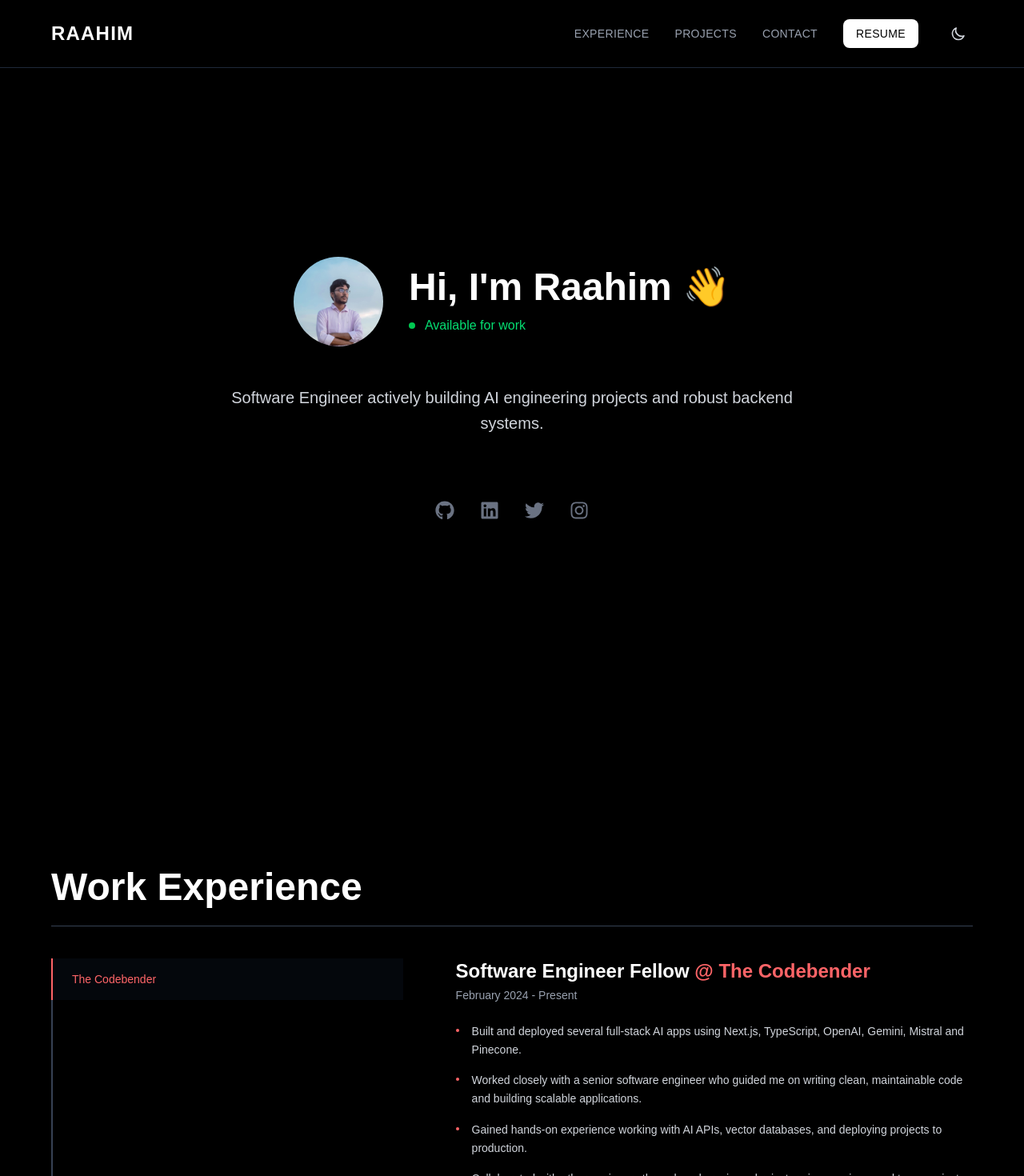
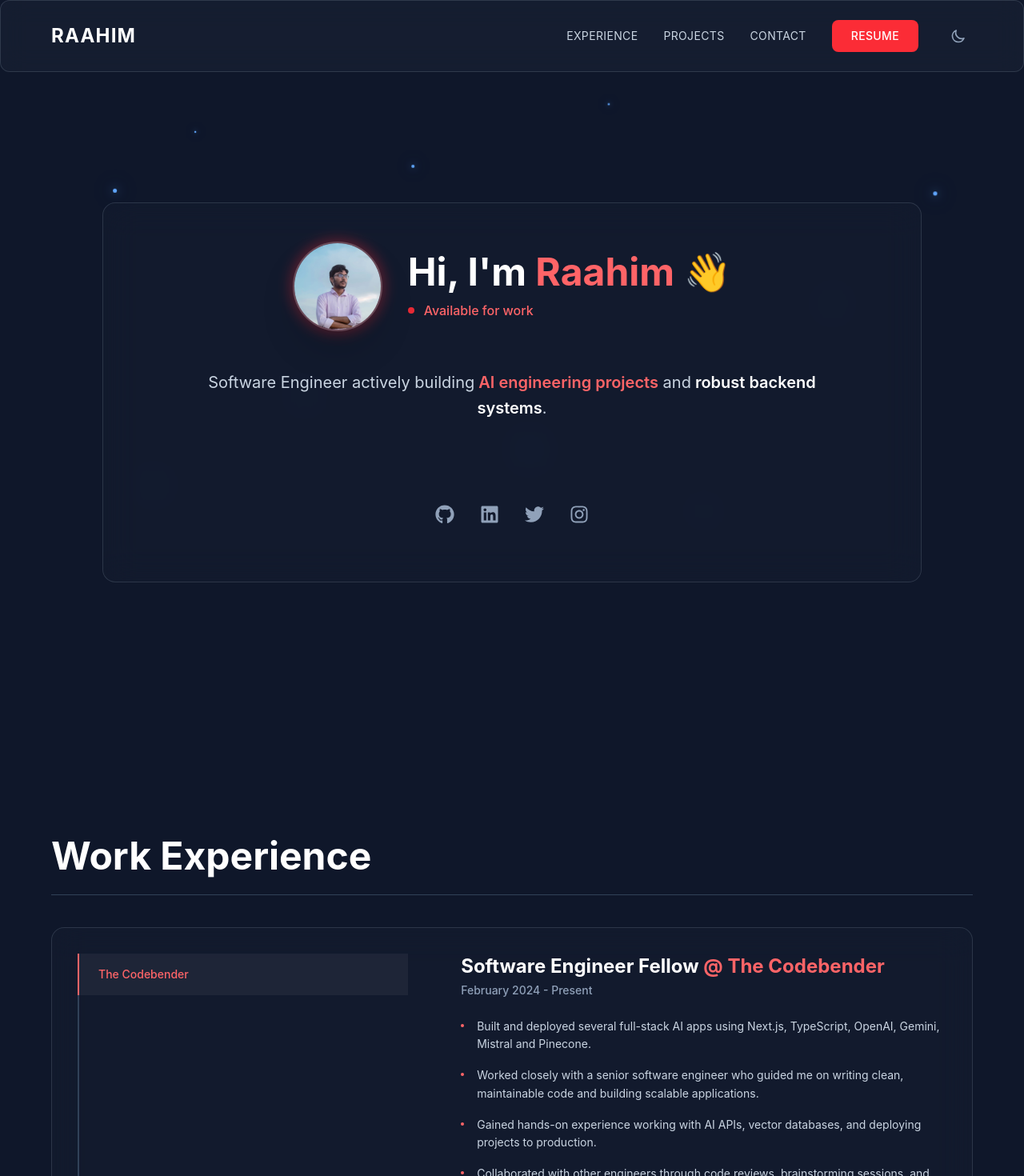
Before and after one commit to raahimanowar/portfolio, a Next.js app: page / in a window 1280 px wide. Shown: the top 1470 px of the page at 80% size. Built offline with nearby package versions, Linux system fonts and the light colour scheme.

Commit message:
change theme

```diff
--- a/app/components/Experience.tsx
+++ b/app/components/Experience.tsx
@@ -35,27 +35,28 @@ const Experience: React.FC = () => {
   const selectedExperience = experiences.find(exp => exp.id === selectedCompany);
 
   return (
-    <section id="experience" className="min-h-screen bg-black text-white px-4 sm:px-6 lg:px-8 py-16 flex flex-col justify-center">
+    <section id="experience" className="min-h-screen px-4 sm:px-6 lg:px-8 py-16 flex flex-col justify-center relative z-10">
       <div className="max-w-6xl mx-auto w-full">
         {/* Header */}
         <div className="mb-10">
-          <h1 className="text-3xl sm:text-4xl lg:text-5xl font-bold mb-6">
+          <h1 className="text-3xl sm:text-4xl lg:text-5xl font-bold mb-6 text-white">
             Work Experience
           </h1>
-          <div className="w-full h-px bg-gray-700"></div>
+          <div className="w-full h-px bg-slate-700"></div>
         </div>
 
+        <div className="glass p-8">
           <div className="grid lg:grid-cols-5 gap-8 flex-1">
             {/* Companies List */}
-          <div className="lg:col-span-2 space-y-0 border-l-2 border-gray-700">
+            <div className="lg:col-span-2 space-y-0 border-l-2 border-slate-700">
               {experiences.map((experience) => (
                 <button
                   key={experience.id}
                   onClick={() => handleCompanyClick(experience.id)}
-                className={`w-full text-left px-6 py-4 transition-all duration-300 border-l-2 -ml-0.5 ${
+                  className={`w-full text-left px-6 py-4 transition-colors duration-300 border-l-2 -ml-0.5 ${
                     selectedCompany === experience.id
-                    ? 'bg-gray-900/30 border-red-400 text-red-400'
-                    : 'border-transparent text-gray-400 hover:bg-gray-900/20 hover:text-white'
+                      ? 'bg-white/5 border-red-400 text-red-400'
+                      : 'border-transparent text-slate-400 hover:text-white'
                   }`}
                 >
                   <div className="flex justify-between items-center">
@@ -70,10 +71,10 @@ const Experience: React.FC = () => {
             {/* Experience Details */}
             <div className="lg:col-span-3 pl-8">
               <div
-              className={`transition-all duration-500 ease-in-out ${
+                className={`transition-opacity duration-300 ${
                   selectedExperience
-                  ? 'opacity-100 transform translate-y-0'
-                  : 'opacity-0 transform translate-y-4'
+                    ? 'opacity-100'
+                    : 'opacity-0'
                 }`}
               >
                 {selectedExperience && (
@@ -83,7 +84,7 @@ const Experience: React.FC = () => {
                         {selectedExperience.role}
                         <span className="text-red-400"> @ {selectedExperience.company}</span>
                       </h2>
-                    <p className="text-gray-400 font-medium text-sm">
+                      <p className="text-slate-400 font-medium text-sm">
                         {selectedExperience.duration}
                       </p>
                     </div>
@@ -97,7 +98,7 @@ const Experience: React.FC = () => {
                           <div className="flex-shrink-0 mt-2">
                             <div className="w-1 h-1 bg-red-400 rounded-full"></div>
                           </div>
-                        <p className="text-gray-300 leading-relaxed text-sm">
+                          <p className="text-slate-300 leading-relaxed text-sm">
                             {responsibility}
                           </p>
                         </div>
@@ -109,6 +110,7 @@ const Experience: React.FC = () => {
             </div>
           </div>
         </div>
+      </div>
     </section>
   );
 };
--- a/app/components/Hero.tsx
+++ b/app/components/Hero.tsx
@@ -36,22 +36,24 @@ const Hero: React.FC = () => {
 
   return (
     <main
-      className="min-h-screen flex items-center justify-center bg-black px-4 sm:px-6 lg:px-8 relative overflow-hidden"
+      className="min-h-screen flex items-center justify-center px-4 sm:px-6 lg:px-8 relative z-10"
       role="main"
       aria-labelledby="hero-heading"
     >
       <div className="max-w-5xl mx-auto w-full">
-        {/* Main hero section with horizontal layout */}
+        {/* Main hero section */}
+        <div className="glass p-8 md:p-12">
           <div className="flex flex-col items-center space-y-12">
 
             {/* Profile and greeting section */}
             <div className="flex items-center space-x-8">
               {/* Profile image */}
-            <div className="relative flex-shrink-0">
+              <div className="relative flex-shrink-0 group">
+                <div className="absolute -inset-1 bg-red-500 rounded-full blur opacity-30 group-hover:opacity-50 transition duration-300"></div>
                 <img
                   src="/images/pp.jpg"
                   alt="Raahim Anowar"
-                className="w-20 h-20 sm:w-24 sm:h-24 md:w-28 md:h-28 rounded-full object-cover shadow-lg"
+                  className="relative w-20 h-20 sm:w-24 sm:h-24 md:w-28 md:h-28 rounded-full object-cover shadow-2xl border-2 border-white/20"
                 />
               </div>
 
@@ -59,13 +61,13 @@ const Hero: React.FC = () => {
               <div className="text-left">
                 <h1
                   id="hero-heading"
-                className="text-2xl sm:text-3xl md:text-4xl lg:text-5xl font-bold text-white mb-3"
+                  className="text-2xl sm:text-3xl md:text-4xl lg:text-5xl font-bold mb-3 text-white"
                 >
-                Hi, I'm Raahim 👋
+                  Hi, I'm <span className="text-red-400">Raahim</span> 👋
                 </h1>
                 <div className="flex items-center space-x-3">
-                <div className="w-2 h-2 bg-green-500 rounded-full" />
-                <span className="text-green-400 text-sm sm:text-base font-medium">
+                  <div className="w-2 h-2 bg-red-500 rounded-full animate-pulse" />
+                  <span className="text-red-400 text-sm sm:text-base font-medium">
                     Available for work
                   </span>
                 </div>
@@ -74,8 +76,10 @@ const Hero: React.FC = () => {
 
             {/* Description section */}
             <section className="text-center max-w-3xl">
-            <p className="text-base sm:text-lg md:text-xl text-gray-300 leading-relaxed">
-              Software Engineer actively building AI engineering projects and robust backend systems.
+              <p className="text-base sm:text-lg md:text-xl text-slate-300 leading-relaxed">
+                Software Engineer actively building
+                <span className="text-red-400 font-semibold"> AI engineering projects</span> and
+                <span className="text-white font-semibold"> robust backend systems</span>.
               </p>
             </section>
 
@@ -86,7 +90,7 @@ const Hero: React.FC = () => {
                   <li key={index}>
                     <a
                       href={social.href}
-                    className="text-gray-500 hover:text-white transition-colors duration-300 transform hover:scale-110"
+                      className="text-slate-400 hover:text-red-400 transition-colors duration-300 p-2 rounded-lg"
                       aria-label={social.label}
                       target="_blank"
                       rel="noopener noreferrer"
@@ -99,6 +103,7 @@ const Hero: React.FC = () => {
             </nav>
           </div>
         </div>
+      </div>
     </main>
   );
 };
--- a/app/components/ResponsiveNavbar.tsx
+++ b/app/components/ResponsiveNavbar.tsx
@@ -50,13 +50,13 @@ const ResponsiveNavbar: React.FC = () => {
   };
 
   return (
-    <nav className="w-full px-4 sm:px-6 lg:px-8 py-6 bg-black border-b border-gray-800" role="navigation" aria-label="Main navigation">
+    <nav className="w-full px-4 sm:px-6 lg:px-8 py-6 glass-surface relative z-50" role="navigation" aria-label="Main navigation">
       <div className="max-w-6xl mx-auto flex justify-between items-center">
         {/* Brand/Logo */}
         <div className="flex items-center">
           <Link
             href="/"
-            className="text-xl sm:text-2xl font-bold text-white tracking-wider hover:text-gray-300 transition-colors focus:outline-none focus:ring-2 focus:ring-gray-400 focus:ring-offset-2 focus:ring-offset-black rounded-sm"
+            className="text-xl sm:text-2xl font-bold text-white tracking-wider hover:text-red-400 transition-colors duration-300 focus:outline-none focus:ring-2 focus:ring-red-400 rounded-sm"
             aria-label="Go to homepage"
           >
             RAAHIM
@@ -70,7 +70,7 @@ const ResponsiveNavbar: React.FC = () => {
               <Link
                 key={item.href}
                 href={item.href}
-                className="bg-white text-black px-4 py-2 rounded-lg hover:bg-gray-200 transition-colors font-medium text-sm uppercase tracking-wide focus:outline-none focus:ring-2 focus:ring-gray-400 focus:ring-offset-2 focus:ring-offset-black"
+                className="bg-red-500 hover:bg-red-600 text-white px-6 py-2.5 rounded-lg transition-colors duration-300 font-medium text-sm uppercase tracking-wide focus:outline-none focus:ring-2 focus:ring-red-400"
                 aria-label="Download resume"
               >
                 {item.label}
@@ -79,7 +79,7 @@ const ResponsiveNavbar: React.FC = () => {
               <button
                 key={item.href}
                 onClick={() => handleNavClick(item.href)}
-                className="text-gray-400 hover:text-white transition-colors text-sm uppercase tracking-wide focus:outline-none focus:ring-2 focus:ring-gray-400 focus:ring-offset-2 focus:ring-offset-black rounded-sm"
+                className="text-slate-300 hover:text-red-400 transition-colors duration-300 text-sm uppercase tracking-wide focus:outline-none focus:ring-2 focus:ring-red-400 rounded-sm"
               >
                 {item.label}
               </button>
@@ -88,7 +88,7 @@ const ResponsiveNavbar: React.FC = () => {
 
           {/* Theme toggle button */}
           <button
-            className="text-gray-300 hover:text-white transition-colors p-2 focus:outline-none focus:ring-2 focus:ring-gray-400 focus:ring-offset-2 focus:ring-offset-gray-900 rounded-lg"
+            className="text-slate-400 hover:text-red-400 transition-colors duration-300 p-2 focus:outline-none focus:ring-2 focus:ring-red-400 rounded-lg"
             aria-label="Toggle dark/light theme"
             type="button"
           >
@@ -101,7 +101,7 @@ const ResponsiveNavbar: React.FC = () => {
         {/* Mobile menu button */}
         <div className="md:hidden">
           <button
-            className="text-gray-400 hover:text-white p-1 focus:outline-none focus:ring-2 focus:ring-gray-400 focus:ring-offset-2 focus:ring-offset-black rounded-lg"
+            className="text-slate-400 hover:text-red-400 p-2 focus:outline-none focus:ring-2 focus:ring-red-400 rounded-lg transition-colors duration-300"
             aria-label={isMenuOpen ? "Close mobile menu" : "Open mobile menu"}
             onClick={handleMenuToggle}
             type="button"
@@ -119,14 +119,14 @@ const ResponsiveNavbar: React.FC = () => {
 
       {/* Mobile menu */}
       {isMenuOpen && (
-        <div className="md:hidden fixed inset-0 top-[84px] bg-black z-50 overflow-hidden">
-          <div className="flex flex-col items-center justify-center h-full space-y-6 px-4">
+        <div className="md:hidden fixed inset-0 top-[84px] glass z-50 overflow-hidden">
+          <div className="flex flex-col items-center justify-center h-full space-y-8 px-4">
             {navigationItems.map((item) => (
               item.isButton ? (
                 <Link
                   key={item.href}
                   href={item.href}
-                  className="bg-white text-black px-6 py-3 rounded-lg hover:bg-gray-200 transition-colors font-medium text-base uppercase tracking-wide focus:outline-none focus:ring-2 focus:ring-gray-400 focus:ring-offset-2 focus:ring-offset-black"
+                  className="bg-red-500 hover:bg-red-600 text-white px-8 py-3 rounded-lg transition-colors duration-300 font-medium text-base uppercase tracking-wide focus:outline-none focus:ring-2 focus:ring-red-400"
                   onClick={closeMenu}
                   aria-label="Download resume"
                 >
@@ -136,7 +136,7 @@ const ResponsiveNavbar: React.FC = () => {
                 <button
                   key={item.href}
                   onClick={() => handleNavClick(item.href)}
-                  className="text-gray-400 hover:text-white transition-colors px-2 py-3 text-lg uppercase tracking-wide focus:outline-none focus:ring-2 focus:ring-gray-400 focus:ring-offset-2 focus:ring-offset-black rounded-sm"
+                  className="text-slate-300 hover:text-red-400 transition-colors duration-300 px-4 py-3 text-xl uppercase tracking-wide focus:outline-none focus:ring-2 focus:ring-red-400 rounded-sm"
                 >
                   {item.label}
                 </button>
--- a/app/globals.css
+++ b/app/globals.css
@@ -1,22 +1,24 @@
 @import "tailwindcss";
 
 :root {
-  --background: #ffffff;
-  --foreground: #171717;
+  --background: #0f172a;
+  --surface: rgba(30, 41, 59, 0.4);
+  --glass: rgba(51, 65, 85, 0.1);
+  --border: rgba(148, 163, 184, 0.2);
+  --text-primary: #f8fafc;
+  --text-secondary: #94a3b8;
+  --text-muted: #64748b;
+  --accent: #ef4444;
+  --accent-glow: rgba(239, 68, 68, 0.3);
+  --firefly: #60a5fa;
+  --firefly-glow: rgba(96, 165, 250, 0.6);
 }
 
 @theme inline {
   --color-background: var(--background);
-  --color-foreground: var(--foreground);
+  --color-foreground: var(--text-primary);
   --font-sans: var(--font-geist-sans);
   --font-mono: var(--font-geist-mono);
-}
-
-@media (prefers-color-scheme: dark) {
-  :root {
-    --background: #0a0a0a;
-    --foreground: #ededed;
-  }
 }
 
 html {
@@ -25,8 +27,94 @@ html {
 
 body {
   background: var(--background);
-  color: var(--foreground);
-  font-family: Arial, Helvetica, sans-serif;
+  color: var(--text-primary);
+  font-family: 'Inter', -apple-system, BlinkMacSystemFont, sans-serif;
+  overflow-x: hidden;
+}
+
+/* Firefly Background Animation */
+.fireflies {
+  position: fixed;
+  top: 0;
+  left: 0;
+  width: 100%;
+  height: 100%;
+  pointer-events: none;
+  z-index: 1;
+}
+
+.firefly {
+  position: absolute;
+  width: 4px;
+  height: 4px;
+  background: var(--firefly);
+  border-radius: 50%;
+  box-shadow: 0 0 10px var(--firefly-glow), 0 0 20px var(--firefly-glow);
+  animation: firefly-float 6s ease-in-out infinite;
+}
+
+.firefly:nth-child(1) { left: 10%; animation-delay: 0s; animation-duration: 8s; }
+.firefly:nth-child(2) { left: 20%; animation-delay: 1s; animation-duration: 6s; }
+.firefly:nth-child(3) { left: 30%; animation-delay: 2s; animation-duration: 10s; }
+.firefly:nth-child(4) { left: 40%; animation-delay: 0.5s; animation-duration: 7s; }
+.firefly:nth-child(5) { left: 50%; animation-delay: 3s; animation-duration: 9s; }
+.firefly:nth-child(6) { left: 60%; animation-delay: 1.5s; animation-duration: 5s; }
+.firefly:nth-child(7) { left: 70%; animation-delay: 4s; animation-duration: 8s; }
+.firefly:nth-child(8) { left: 80%; animation-delay: 2.5s; animation-duration: 6s; }
+.firefly:nth-child(9) { left: 90%; animation-delay: 0.8s; animation-duration: 7s; }
+.firefly:nth-child(10) { left: 15%; animation-delay: 3.5s; animation-duration: 9s; }
+
+@keyframes firefly-float {
+  0%, 100% {
+    transform: translateY(100vh) scale(0);
+    opacity: 0;
+  }
+  10% {
+    opacity: 1;
+    transform: translateY(90vh) scale(1);
+  }
+  20% {
+    transform: translateY(80vh) translateX(-20px) scale(0.8);
+  }
+  30% {
+    transform: translateY(70vh) translateX(20px) scale(1.2);
+  }
+  40% {
+    transform: translateY(60vh) translateX(-10px) scale(0.9);
+  }
+  50% {
+    transform: translateY(50vh) translateX(30px) scale(1.1);
+  }
+  60% {
+    transform: translateY(40vh) translateX(-25px) scale(0.7);
+  }
+  70% {
+    transform: translateY(30vh) translateX(15px) scale(1.3);
+  }
+  80% {
+    transform: translateY(20vh) translateX(-15px) scale(0.6);
+  }
+  90% {
+    opacity: 1;
+    transform: translateY(10vh) scale(0.8);
+  }
+}
+
+/* Glass Components */
+.glass {
+  background: var(--glass);
+  -webkit-backdrop-filter: blur(20px);
+  backdrop-filter: blur(20px);
+  border: 1px solid var(--border);
+  border-radius: 16px;
+}
+
+.glass-surface {
+  background: var(--surface);
+  -webkit-backdrop-filter: blur(16px);
+  backdrop-filter: blur(16px);
+  border: 1px solid var(--border);
+  border-radius: 12px;
 }
 
 @keyframes fadeInUp {
@@ -43,3 +131,27 @@ body {
 .animate-fade-in-up {
   animation: fadeInUp 0.6s ease-out forwards;
 }
+
+/* Custom scrollbar */
+::-webkit-scrollbar {
+  width: 8px;
+}
+
+::-webkit-scrollbar-track {
+  background: var(--background);
+}
+
+::-webkit-scrollbar-thumb {
+  background: var(--text-muted);
+  border-radius: 4px;
+}
+
+::-webkit-scrollbar-thumb:hover {
+  background: var(--text-secondary);
+}
+
+/* Selection colors */
+::selection {
+  background: var(--accent-glow);
+  color: var(--text-primary);
+}
--- a/app/page.tsx
+++ b/app/page.tsx
@@ -4,7 +4,14 @@ import Experience from './components/Experience';
 
 export default function Home() {
   return (
-    <div className="min-h-screen">
+    <div className="min-h-screen relative">
+      {/* Firefly Background */}
+      <div className="fireflies">
+        {Array.from({ length: 10 }, (_, i) => (
+          <div key={i} className="firefly" />
+        ))}
+      </div>
+
       <ResponsiveNavbar />
       <Hero />
       <Experience />
```
Lines whose indentation alone changed are shown as unchanged.
